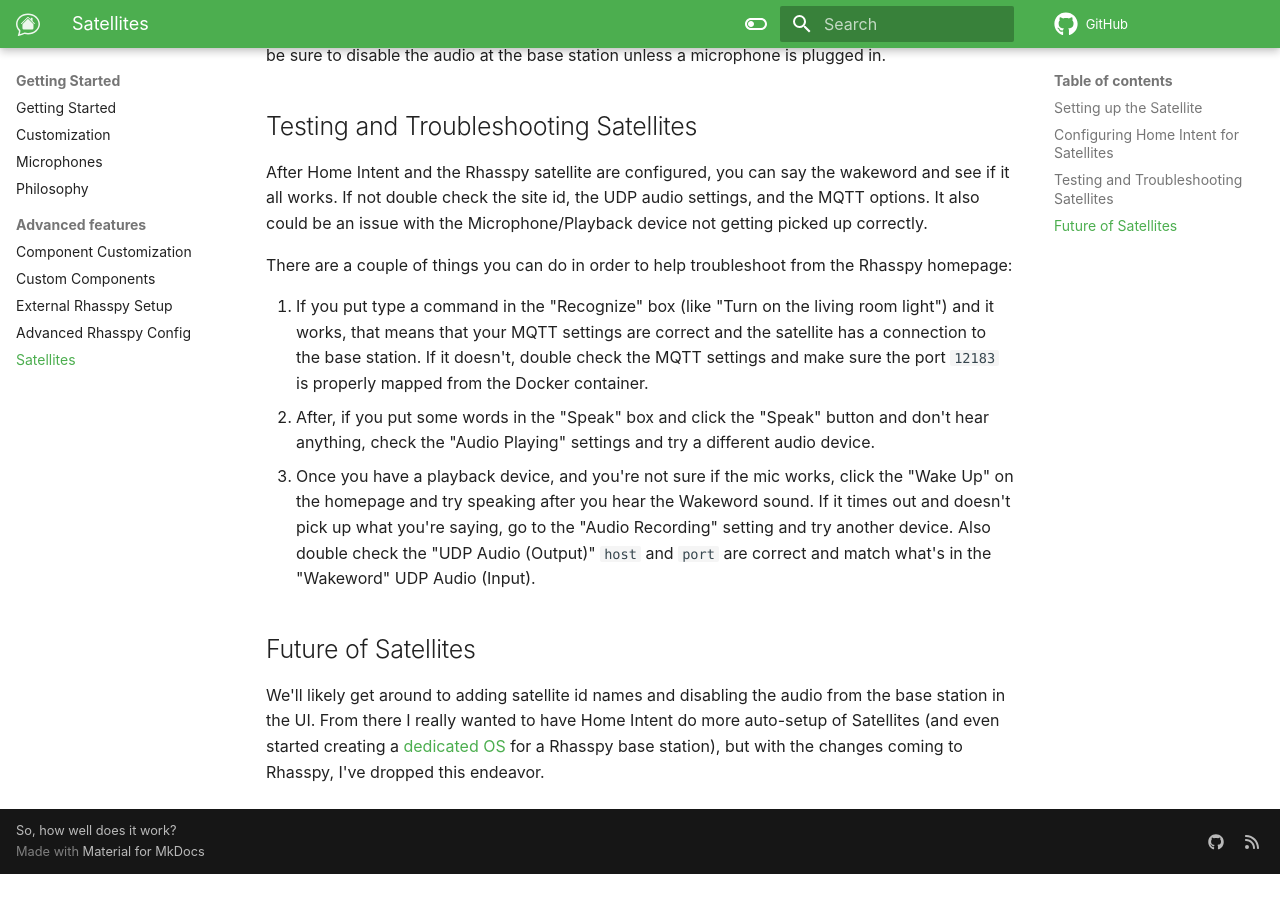
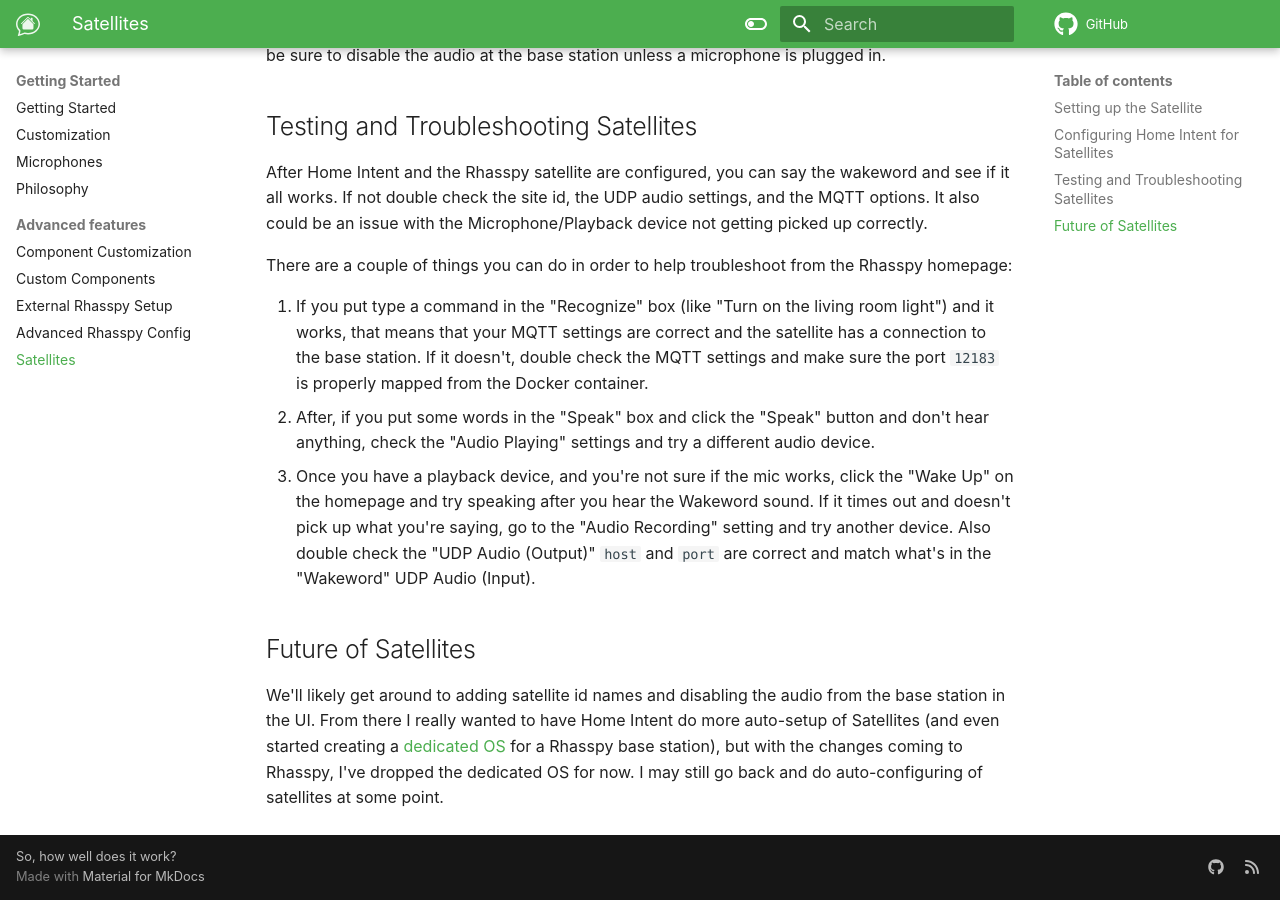
Before and after one commit to JarvyJ/HomeIntent, an MkDocs documentation site: the page built from docs/docs/getting-started/advanced-features/satellites.md, in a window 1280 px wide and 900 px high, scrolled down 4652 px. Built offline with MkDocs 1.6.1 and Material for MkDocs 9.7.7, drawn with Linux system fonts in a browser that asks for light colours; comment, search, counter and statistics services are not loaded; before the commit the page ends 5526 px from its top, so only the background shows below that.

Commit message:
Update satellites.md

```diff
--- a/docs/docs/getting-started/advanced-features/satellites.md
+++ b/docs/docs/getting-started/advanced-features/satellites.md
@@ -63,4 +63,4 @@
  3. Once you have a playback device, and you're not sure if the mic works, click the "Wake Up" on the homepage and try speaking after you hear the Wakeword sound. If it times out and doesn't pick up what you're saying, go to the "Audio Recording" setting and try another device. Also double check the "UDP Audio (Output)" `host` and `port` are correct and match what's in the "Wakeword" UDP Audio (Input).
 
 ## Future of Satellites
-We'll likely get around to adding satellite id names and disabling the audio from the base station in the UI. From there I really wanted to have Home Intent do more auto-setup of Satellites (and even started creating a [dedicated OS](https://github.com/JarvyJ/Rhasspy-Satellite) for a Rhasspy base station), but with the changes coming to Rhasspy, I've dropped this endeavor.
+We'll likely get around to adding satellite id names and disabling the audio from the base station in the UI. From there I really wanted to have Home Intent do more auto-setup of Satellites (and even started creating a [dedicated OS](https://github.com/JarvyJ/Rhasspy-Satellite) for a Rhasspy base station), but with the changes coming to Rhasspy, I've dropped the dedicated OS for now. I may still go back and do auto-configuring of satellites at some point.
```
